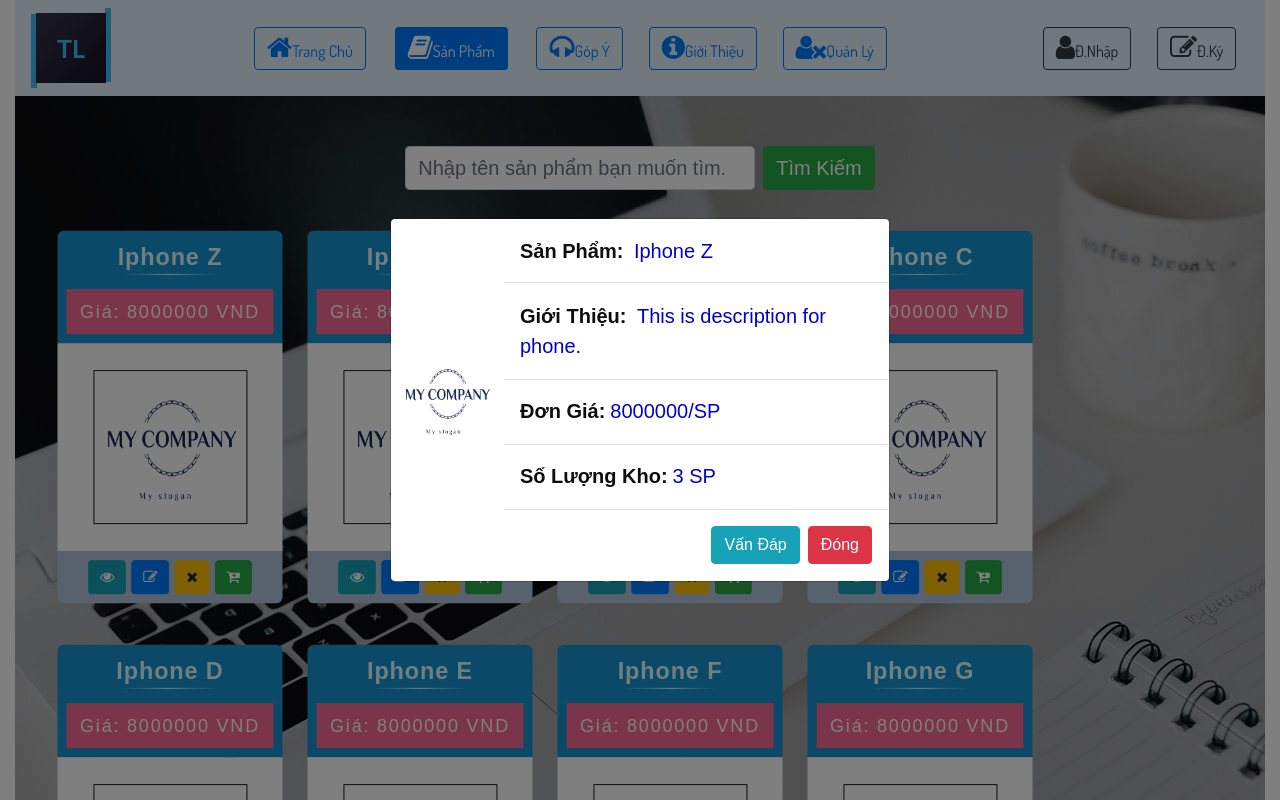
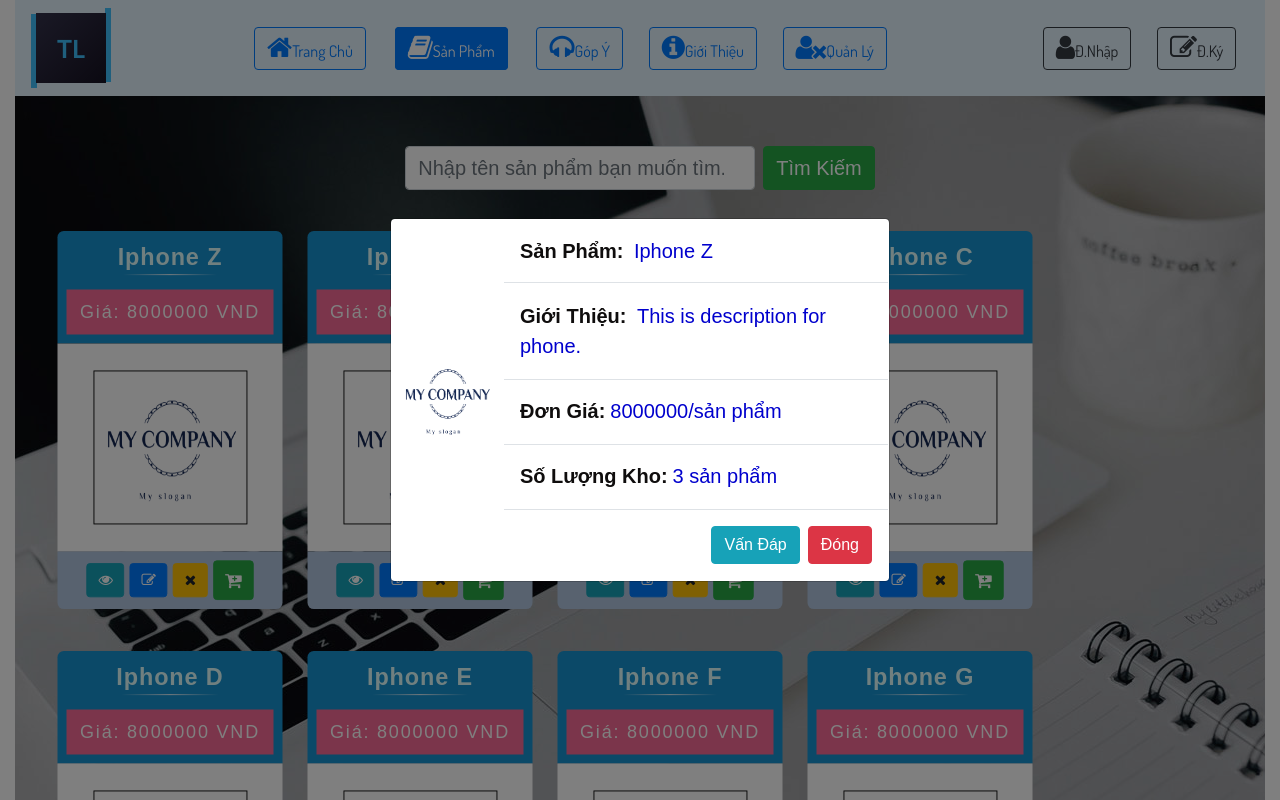
Before and after one commit to ConanTungLam/BlogAngular, an Angular app in the folder AppDemo/: page /product/list in a window 1280 px wide. Both pictures are taken after a click on the button 107 px from the left and 577 px from the top of the page. Shown: the top 800 px of the page. Built offline with nearby package versions, Linux system fonts and the light colour scheme; a web font is replaced by a local one.

Commit message:
test computers

```diff
--- a/AppDemo/src/app/product/product-list/product-list.component.css
+++ b/AppDemo/src/app/product/product-list/product-list.component.css
@@ -2,6 +2,10 @@
     padding: 50px 30px 10px
 }
 button.btn.btn-success.my-2.my-sm-0, input{
+    font-size: 20px
+}
+
+button.btn.btn-success{
     font-size: 20px
 }
 
--- a/AppDemo/src/app/product/product-list/product-list.component.html
+++ b/AppDemo/src/app/product/product-list/product-list.component.html
@@ -50,7 +50,6 @@
                         </tr>
                         <tr>
                             <td>
-
                                 <div class="modal-body">
                                     <span class="label-item">Giới Thiệu: </span> <span
                                         class="info-item">{{currentProduct.description}}</span>
@@ -61,7 +60,7 @@
                             <td>
                                 <div class="modal-sub-footer">
                                     <span class="label-item">Đơn Giá: </span> <span
-                                        class="info-item">{{currentProduct.price}}/SP</span>
+                                        class="info-item">{{currentProduct.price}}/sản phẩm</span>
                                 </div>
                             </td>
                         </tr>
@@ -70,7 +69,7 @@
 
                                 <div class="modal-sub-footer">
                                     <span class="label-item">Số Lượng Kho: </span> <span
-                                        class="info-item">{{currentProduct.amount}} SP</span>
+                                        class="info-item">{{currentProduct.amount}} sản phẩm</span>
                                 </div>
                             </td>
                         </tr>
@@ -95,7 +94,7 @@
 
 
     <div style="text-align: right">
-        <button class="btn btn-success" style="margin-top: 5px" >Add Item</button>
+        <button class="btn btn-success" style="margin-top: 5px" ><i class="fa fa-plus-circle"></i> Add Item</button>
     </div>
 
     <!-- //content -->
```
